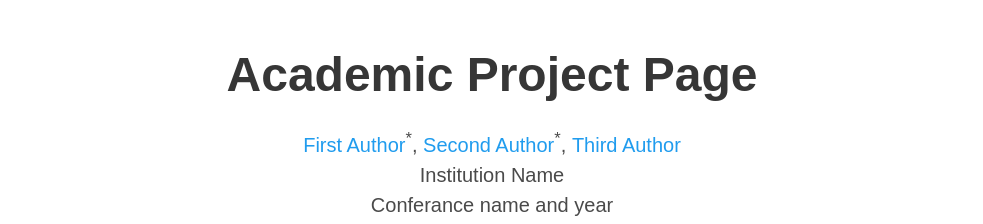
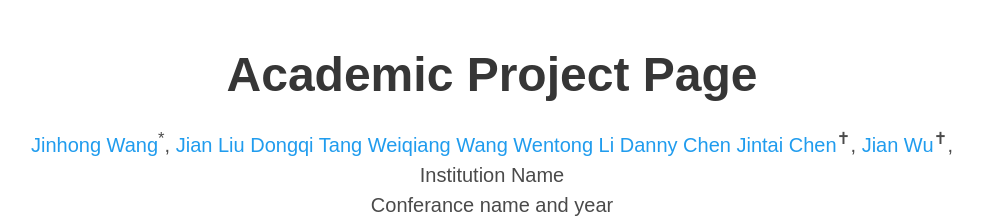
Before and after one commit to eliahuhorwitz/Academic-project-page-template, a plain HTML site: page index.html in a window 1280 px wide. Shown: the top 224 px of the page, without its empty margins (148-1131 px from the left). Drawn offline with nearby package versions, Linux system fonts and the light colour scheme; some icons are missing; a web font is replaced by a local one.

Commit message:
Update index.html

```diff
--- a/index.html
+++ b/index.html
@@ -24,7 +24,7 @@
   <meta name="viewport" content="width=device-width, initial-scale=1">
 
 
-  <title>Academic Project Page</title>
+  <title>Scalable Autoregressive Monocular Depth Estimation</title>
   <link rel="icon" type="image/x-icon" href="static/images/favicon.ico">
   <link href="https://fonts.googleapis.com/css?family=Google+Sans|Noto+Sans|Castoro"
   rel="stylesheet">
@@ -56,11 +56,21 @@
             <div class="is-size-5 publication-authors">
               <!-- Paper authors -->
               <span class="author-block">
-                <a href="FIRST AUTHOR PERSONAL LINK" target="_blank">First Author</a><sup>*</sup>,</span>
+                <a href="FIRST AUTHOR PERSONAL LINK" target="_blank">Jinhong Wang</a><sup>*</sup>,</span>
                 <span class="author-block">
-                  <a href="SECOND AUTHOR PERSONAL LINK" target="_blank">Second Author</a><sup>*</sup>,</span>
+                  <a href="SECOND AUTHOR PERSONAL LINK" target="_blank">Jian Liu</a,</span>
                   <span class="author-block">
-                    <a href="THIRD AUTHOR PERSONAL LINK" target="_blank">Third Author</a>
+                      <a href="SECOND AUTHOR PERSONAL LINK" target="_blank">Dongqi Tang</a></span>
+                      <span class="author-block">
+                        <a href="SECOND AUTHOR PERSONAL LINK" target="_blank">Weiqiang Wang</a></span>
+                        <span class="author-block">
+                          <a href="SECOND AUTHOR PERSONAL LINK" target="_blank">Wentong Li</a></span>
+                            <span class="author-block">
+                            <a href="SECOND AUTHOR PERSONAL LINK" target="_blank">Danny Chen</a></span>
+                              <span class="author-block">
+                              <a href="SECOND AUTHOR PERSONAL LINK" target="_blank">Jintai Chen</a><sup>✝</sup>,</span>
+                                <span class="author-block">
+                                  <a href="THIRD AUTHOR PERSONAL LINK" target="_blank">Jian Wu</a><sup>✝</sup>,
                   </span>
                   </div>
 
```
